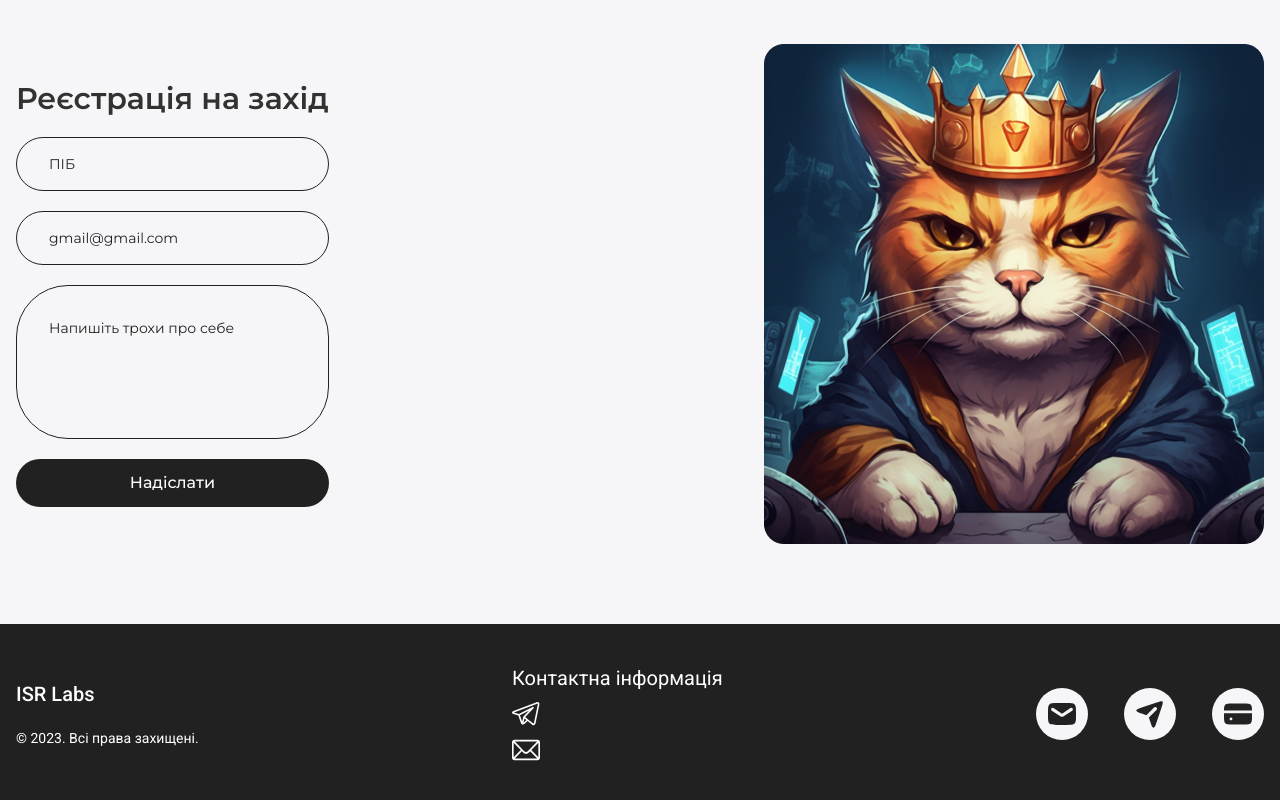
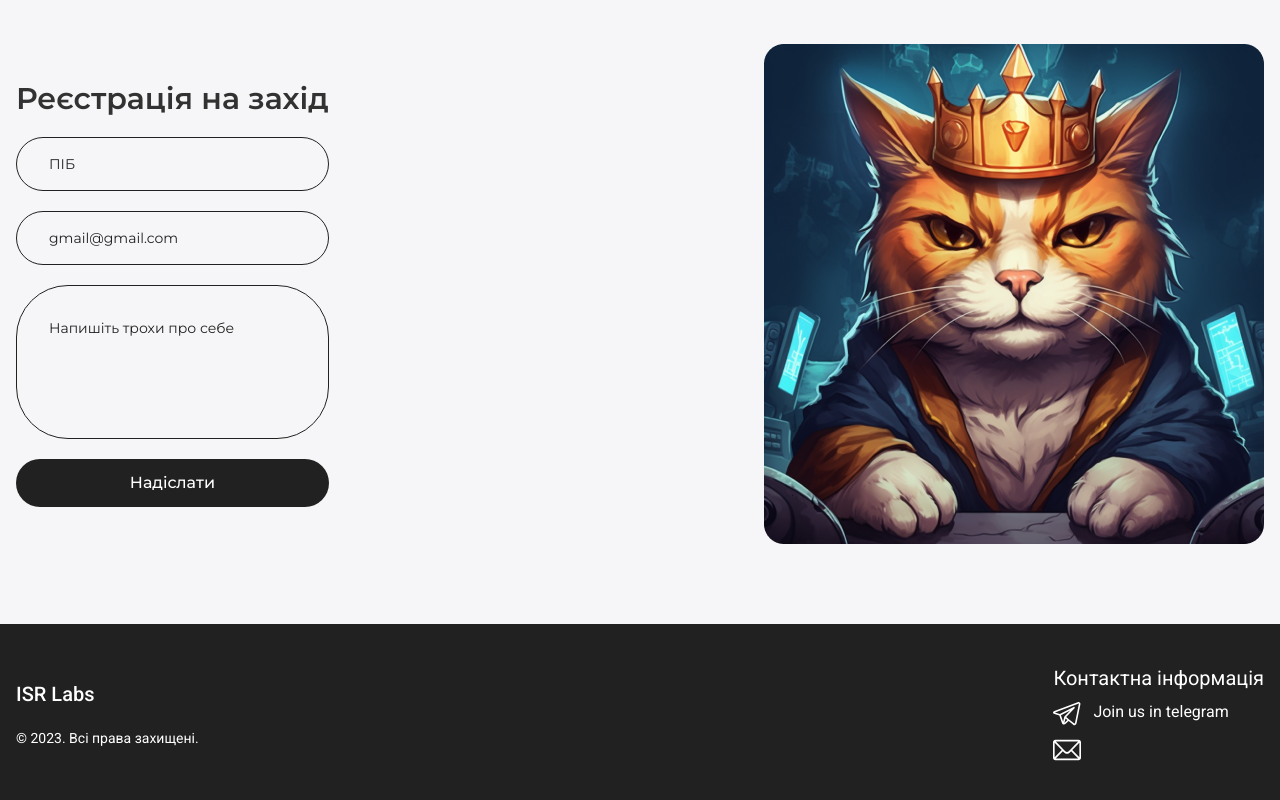
Before and after one commit to m4es7r0/isr-labs, a React (Vite) app: page / in a window 1280 px wide. Shown: the part 3465-4265 px from the top of the page. Built offline with nearby package versions, Linux system fonts and the light colour scheme.

Commit message:
feat: footer changes

```diff
--- a/src/components/footer/Footer.tsx
+++ b/src/components/footer/Footer.tsx
@@ -20,35 +20,20 @@ const Footer: FC = () => {
               alt="telegram"
               className="h-7 w-7"
             />
-            <a href={`tel:${import.meta.env.VITE_CONTACT_PHONE}`}>
-              {import.meta.env.VITE_CONTACT_PHONE}
+            <a href={`${import.meta.env.VITE_CONTACT_PHONE}`} target="_blank">
+              Join us in telegram
             </a>
           </figure>
           <figure className="flex gap-3">
             <img src="/assets/letter.svg" alt="letter" className="h-7 w-7" />
-            <a href={`mailto:${import.meta.env.VITE_CONTACT_EMAIL}`}>
+            <a
+              href={`mailto:${import.meta.env.VITE_CONTACT_EMAIL}`}
+              target="_blank"
+            >
               {import.meta.env.VITE_CONTACT_EMAIL}
             </a>
           </figure>
         </div>
-
-        <ul>
-          <li>
-            <a>
-              <img src="/assets/letter-2.svg" alt="letter" />
-            </a>
-          </li>
-          <li>
-            <a>
-              <img src="/assets/telegram-2.svg" alt="telegram" />
-            </a>
-          </li>
-          <li>
-            <a>
-              <img src="/assets/card.svg" alt="bank card" />
-            </a>
-          </li>
-        </ul>
       </div>
     </footer>
   );
```
Also changed, not shown: src/data/rules.json (added, +34 -0 lines), src/main.tsx (+7 -7 lines).
